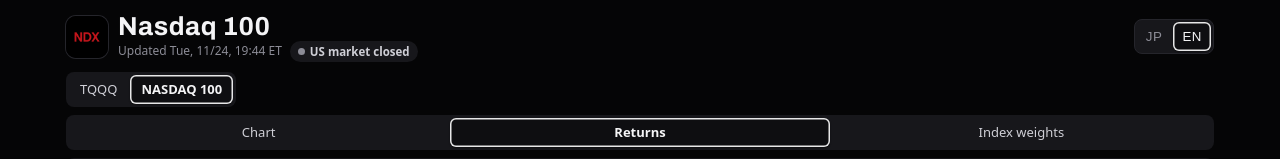
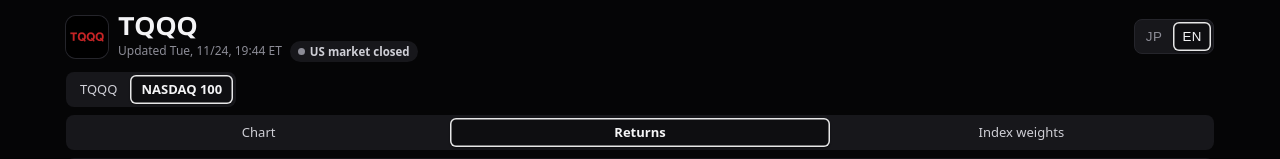
Before and after one commit to limelightle-debug/tqqq, a plain HTML site: page ndx/index.html in a window 1280 px wide. Shown: the top 159 px of the page. Drawn offline with Linux system fonts and the light colour scheme; a script that the page names is missing; a web font is replaced by a local one.

Commit message:
NASDAQ 100 tab: the app keeps its own name and icon
Co-Authored-By: Claude Opus 5.5 <noreply@anthropic.com>
Claude-Session: https://claude.ai/code/session_01CMvhuw5zz1khXj68M5yA3x

```diff
--- a/ndx/index.html
+++ b/ndx/index.html
@@ -4,7 +4,7 @@
 <base href="../">
 <meta charset="utf-8">
 <meta name="viewport" content="width=device-width,initial-scale=1,viewport-fit=cover">
-<title>Nasdaq 100</title>
+<title>TQQQ</title>
 <meta name="description" content="ナスダック100の騰落率、寄与度、セクター、ランキング">
 <link rel="manifest" href="manifest.webmanifest">
 <link rel="apple-touch-icon" href="icons/apple-touch-icon.png">
@@ -286,9 +286,9 @@ body[data-view="list"] .maphead,body[data-view="weight"] .maphead{display:none}
   <div class="bar">
     <div class="titlerow">
       <div class="brand">
-        <img class="avatar" src="icons/app-ndx.png" alt="" width="42" height="42">
+        <img class="avatar" src="icons/avatar.png" alt="" width="42" height="42">
         <div style="min-width:0">
-          <h1>Nasdaq 100</h1>
+          <h1>TQQQ</h1>
           <div class="status" id="status" data-i18n="loading">読み込み中…</div>
         </div>
       </div>
```
Also changed, not shown: icons/app-ndx.png (deleted).
